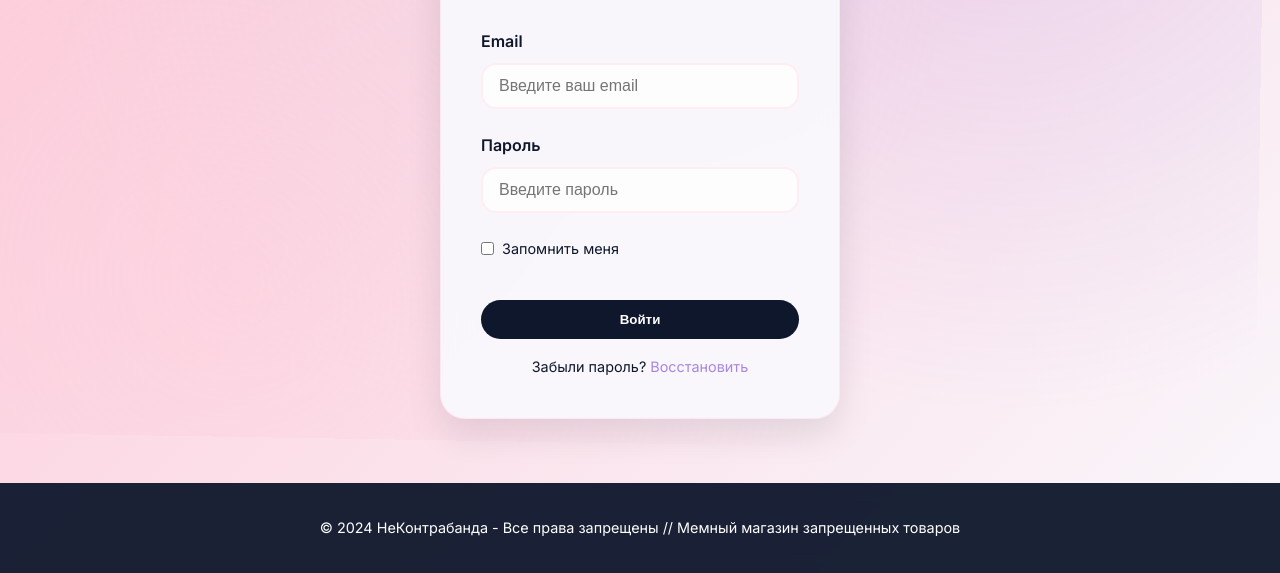
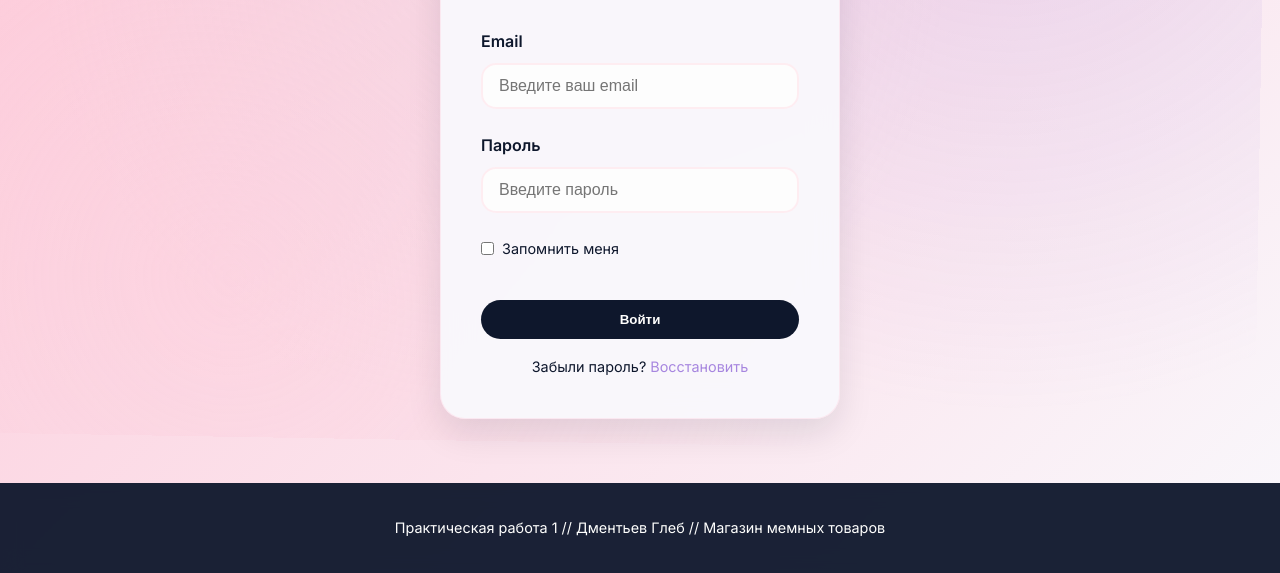
Before and after one commit to Karpik0890/PR1-Yfimcev, a plain HTML site: page login.html in a window 1280 px wide. Shown: the part 338-911 px from the top of the page. Drawn offline with Linux system fonts and the light colour scheme.

Commit message:
login.html

```diff
--- a/login.html
+++ b/login.html
@@ -94,7 +94,7 @@
     <footer class="footer">
         <div class="container">
             <div class="footer-content">
-                <p>© 2024 НеКонтрабанда - Все права запрещены // Мемный магазин запрещенных товаров</p>
+                 <p>Практическая работа 1 // Дментьев Глеб // Магазин мемных товаров</p>
             </div>
         </div>
     </footer>
```
